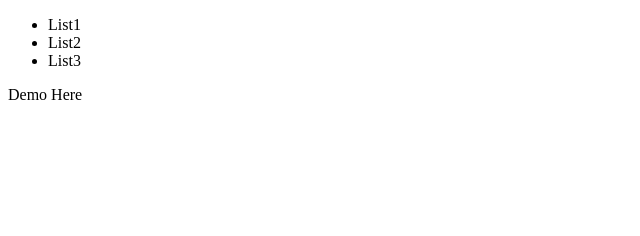
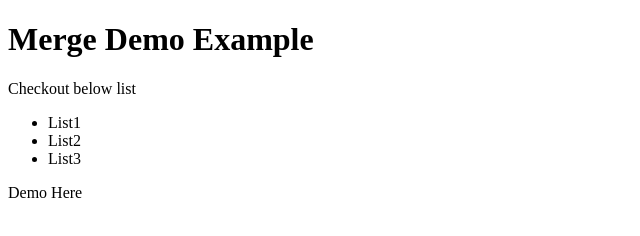
Before and after one commit to Shwetam1995/merge, a plain HTML site: page index.html in a window 1280 px wide. Shown: the whole page, without its empty margins (0-640 px from the left). Drawn offline with Linux system fonts and the light colour scheme.

Commit message:
heading added

```diff
--- a/index.html
+++ b/index.html
@@ -4,6 +4,8 @@
 <head></head>
 
 <body>
+    <h1>Merge Demo Example</h1>
+    <p>Checkout below list</p>
     <ul>
         <li>List1</li>
         <li>List2</li>
```
